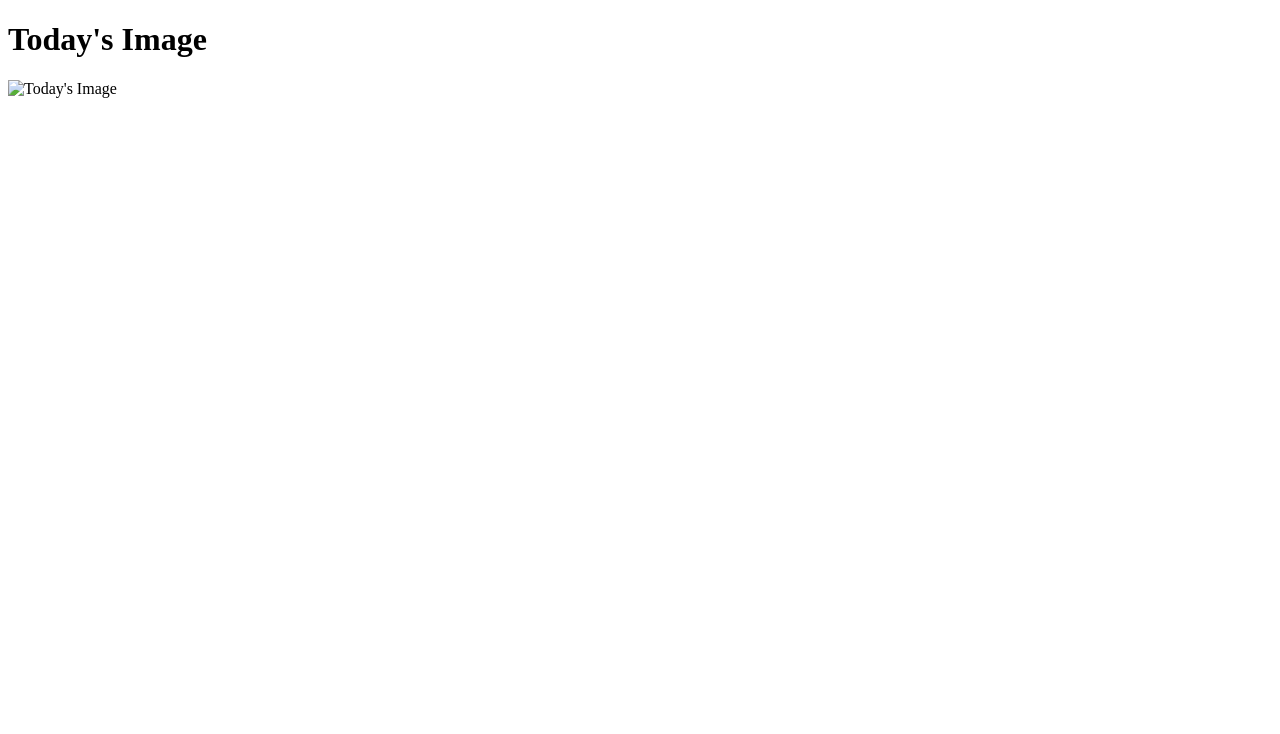
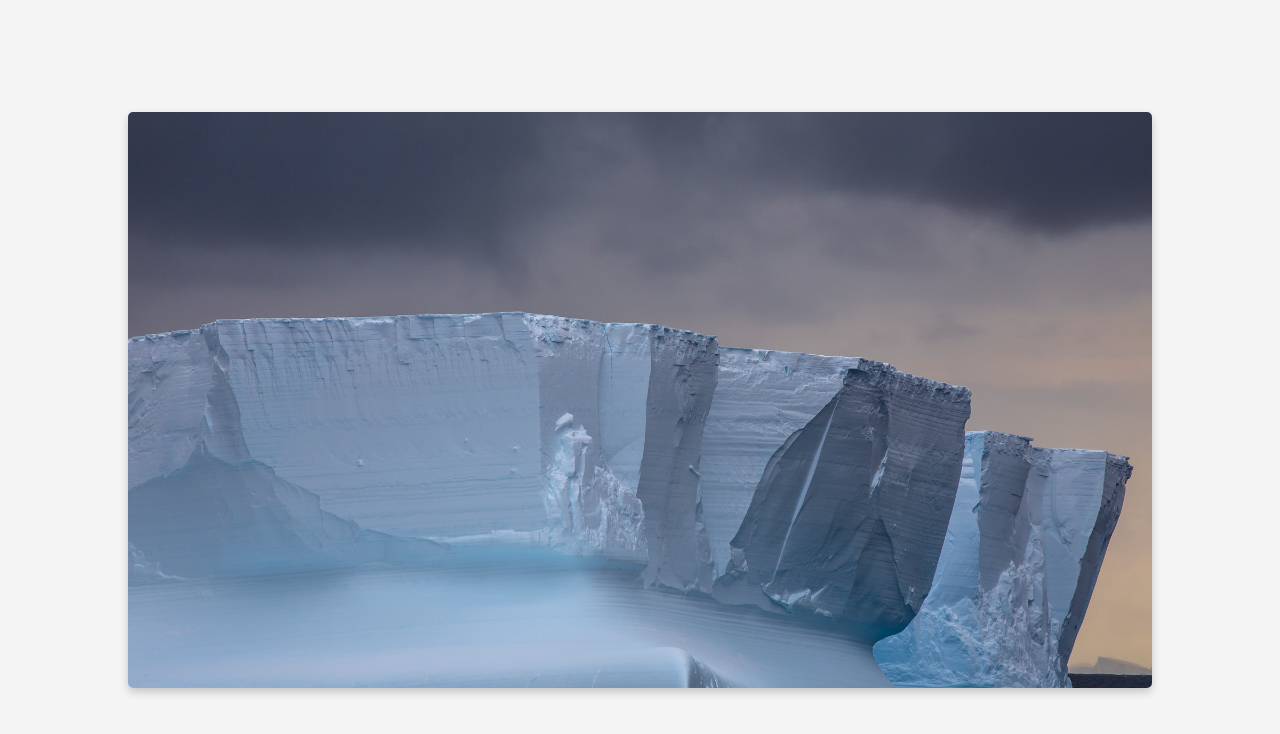
Before and after one commit to ThaneJoss/thanejoss.github.io, a plain HTML site: page index.html in a window 1280 px wide. Drawn offline with Linux system fonts and the light colour scheme.

Commit message:
Add image container and styling

```diff
--- a/index.html
+++ b/index.html
@@ -4,9 +4,52 @@
     <meta charset="UTF-8">
     <meta name="viewport" content="width=device-width, initial-scale=1.0">
     <title>Image Display</title>
+    <style>
+        /* 添加全局字体和背景颜色 */
+        body {
+            font-family: 'Arial', sans-serif;
+            background-color: #f4f4f4;
+            margin: 0;
+            padding: 0;
+            display: flex;
+            justify-content: center;
+            align-items: center;
+            height: 100vh;
+        }
+
+        /* 图片容器样式，确保图片居中且不超出屏幕大小 */
+        .image-container {
+            box-shadow: 0 4px 8px 0 rgba(0,0,0,0.2);
+            transition: 0.3s;
+            width: 80%;
+            border-radius: 5px;
+            overflow: hidden;
+            background-color: #fff;
+        }
+
+        /* 图片样式 */
+        .image-container img {
+            width: 100%;
+            height: auto;
+            display: block;
+        }
+
+        /* 图片容器悬浮效果 */
+        .image-container:hover {
+            box-shadow: 0 8px 16px 0 rgba(0,0,0,0.2);
+        }
+
+        /* 添加一些响应式设计，适应不同的屏幕大小 */
+        @media (max-width: 700px) {
+            .image-container {
+                width: 95%;
+            }
+        }
+    </style>
 </head>
 <body>
-    <h1>Today's Image</h1>
-    <img src="today.jpg" alt="Today's Image" style="max-width:100%;">
+    <div class="image-container">
+        <img src="today.jpg" alt="Today's Image">
+    </div>
 </body>
 </html>
```
Also changed, not shown: today.jpg (added).
